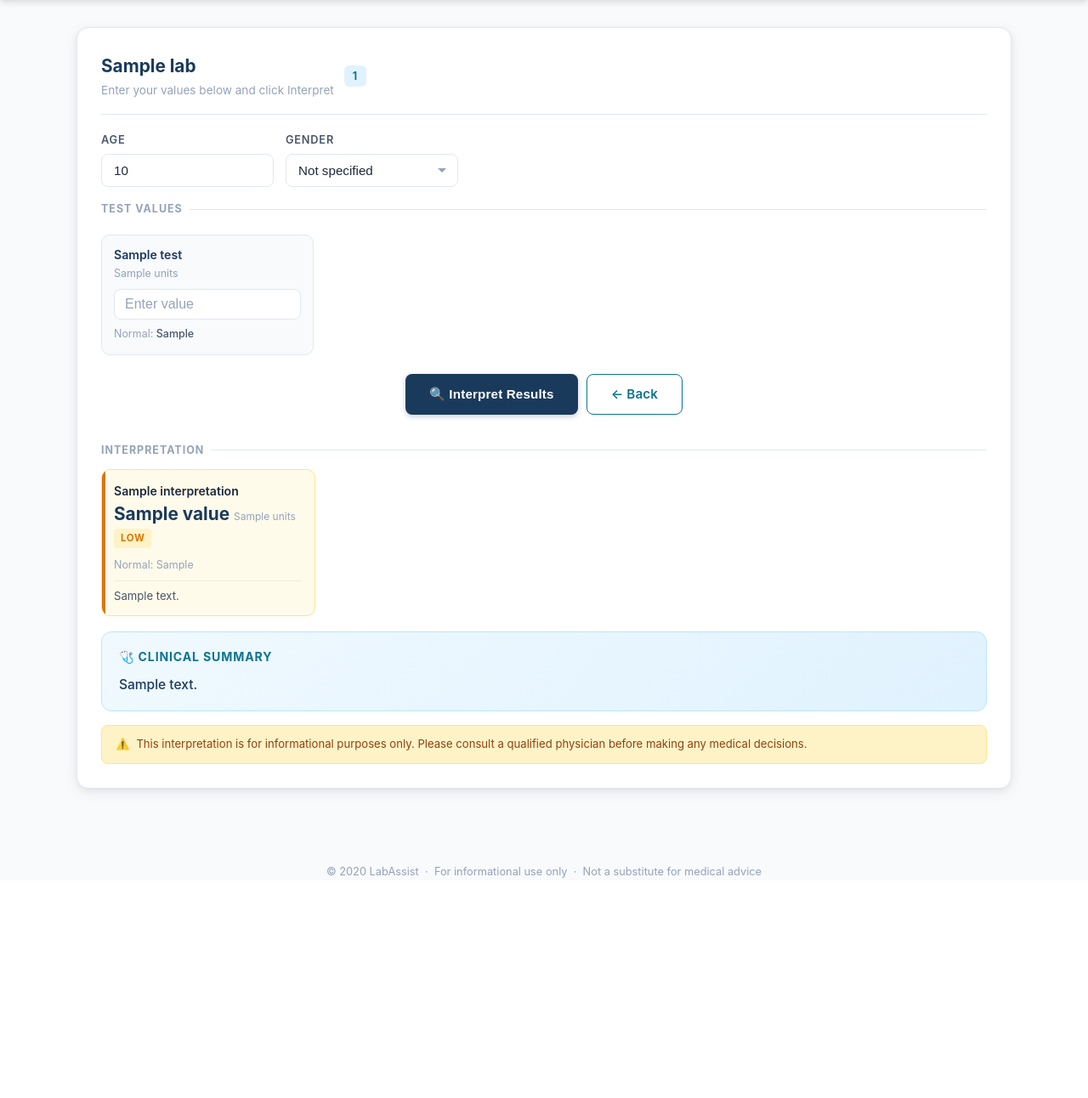
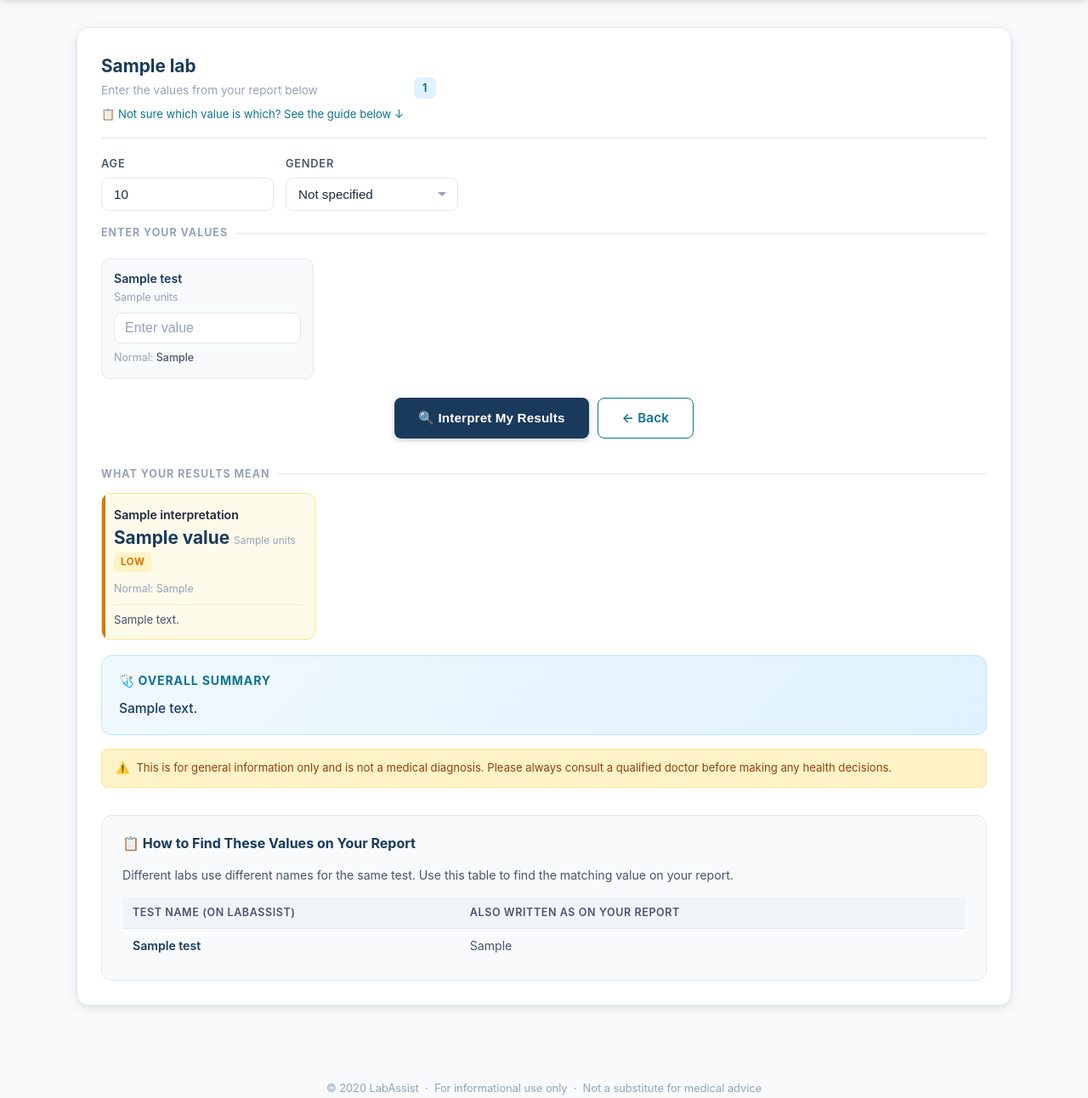
Before and after one commit to manast23/labassist, a Flask app: template templates/result.html in a window 1280 px wide. Shown: the part 62-1354 px from the top of the page at 85% size. Before the commit the page ends 1095 px from the top, so only its background shows below. Run offline with Flask 3, Linux system fonts and the light colour scheme; the template is opened without the code that fills it: most values are stand-ins (such as "Sample title", 1, 10 or a date in 2020).

Commit message:
Enhance result.html with styling and content updates

```diff
--- a/templates/result.html
+++ b/templates/result.html
@@ -4,6 +4,7 @@
   <meta charset="utf-8" />
   <meta name="viewport" content="width=device-width,initial-scale=1" />
   <title>{{ lab.panel_name }} — LabAssist</title>
+  <link rel="stylesheet" href="{{ url_for('static', filename='style.css') }}">
 
   <!-- Google Analytics -->
   <script async src="https://www.googletagmanager.com/gtag/js?id=G-2KEMHHEX3V"></script>
@@ -13,7 +14,62 @@
     gtag('js', new Date());
     gtag('config', 'G-2KEMHHEX3V');
   </script>
-  <link rel="stylesheet" href="{{ url_for('static', filename='style.css') }}">
+
+  <style>
+    .guide-section {
+      background: var(--gray-50);
+      border: 1.5px solid var(--gray-200);
+      border-radius: 12px;
+      padding: 20px 24px;
+      margin-top: 32px;
+    }
+    .guide-section h3 {
+      font-size: 1rem;
+      font-weight: 700;
+      color: var(--navy);
+      margin-bottom: 14px;
+      display: flex;
+      align-items: center;
+      gap: 8px;
+    }
+    .guide-table {
+      width: 100%;
+      border-collapse: collapse;
+      font-size: 0.88rem;
+    }
+    .guide-table th {
+      text-align: left;
+      padding: 8px 12px;
+      background: var(--gray-100);
+      color: var(--gray-600);
+      font-weight: 600;
+      font-size: 0.78rem;
+      text-transform: uppercase;
+      letter-spacing: 0.05em;
+      border-bottom: 1.5px solid var(--gray-200);
+    }
+    .guide-table td {
+      padding: 9px 12px;
+      border-bottom: 1px solid var(--gray-100);
+      color: var(--gray-800);
+      vertical-align: top;
+    }
+    .guide-table tr:last-child td { border-bottom: none; }
+    .guide-table td:first-child { font-weight: 600; color: var(--navy); width: 40%; }
+    .guide-table td:last-child { color: var(--gray-600); }
+    .scroll-hint {
+      display: inline-flex;
+      align-items: center;
+      gap: 5px;
+      font-size: 0.82rem;
+      color: var(--teal);
+      text-decoration: none;
+      margin-top: 6px;
+      cursor: pointer;
+    }
+    .scroll-hint:hover { text-decoration: underline; }
+    .what-means { font-size: 0.82rem; color: var(--gray-600); margin-top: 4px; }
+  </style>
 </head>
 <body>
   <div class="wrap">
@@ -36,7 +92,12 @@
         <div class="panel-header">
           <div>
             <h2>{{ lab.panel_name }}</h2>
-            <p class="muted" style="margin-top:2px;font-size:0.85rem;">Enter your values below and click Interpret</p>
+            <p class="muted" style="margin-top:2px;font-size:0.85rem;">Enter the values from your report below</p>
+            {% if lab.guide %}
+            <a class="scroll-hint" onclick="document.getElementById('guide').scrollIntoView({behavior:'smooth'})">
+              📋 Not sure which value is which? See the guide below ↓
+            </a>
+            {% endif %}
           </div>
           <span class="badge">{{ lab.id | upper }}</span>
         </div>
@@ -44,7 +105,6 @@
         <form action="{{ url_for('interpret') }}" method="post">
           <input type="hidden" name="lab_id" value="{{ lab.id }}">
 
-          <!-- Age & Gender -->
           <div class="row" style="max-width:420px;">
             <div class="col">
               <label class="label">Age</label>
@@ -60,8 +120,7 @@
             </div>
           </div>
 
-          <!-- Test values -->
-          <div class="section-label" style="margin-top:8px;">Test Values</div>
+          <div class="section-label" style="margin-top:8px;">Enter Your Values</div>
 
           <div class="grid">
             {% for test in lab.tests %}
@@ -77,16 +136,16 @@
 
           <div class="form-actions">
             <button class="btn btn-interpret" type="submit">
-              🔍 Interpret Results
+              🔍 Interpret My Results
             </button>
             <a href="{{ url_for('index') }}" class="btn btn-outline">← Back</a>
           </div>
         </form>
 
-        <!-- Results section -->
+        <!-- Results -->
         {% if interpretations %}
         <div style="margin-top:32px;">
-          <div class="section-label">Interpretation</div>
+          <div class="section-label">What Your Results Mean</div>
 
           <div class="grid-results">
             {% for it in interpretations %}
@@ -106,15 +165,41 @@
 
           {% if summary %}
           <div class="interpretation">
-            <h4>🩺 Clinical Summary</h4>
+            <h4>🩺 Overall Summary</h4>
             <p>{{ summary }}</p>
           </div>
           {% endif %}
 
           <div class="disclaimer" style="margin-top:16px;">
             <span>⚠️</span>
-            <span>This interpretation is for informational purposes only. Please consult a qualified physician before making any medical decisions.</span>
+            <span>This is for general information only and is not a medical diagnosis. Please always consult a qualified doctor before making any health decisions.</span>
           </div>
+        </div>
+        {% endif %}
+
+        <!-- Guide Section -->
+        {% if lab.guide %}
+        <div class="guide-section" id="guide">
+          <h3>📋 How to Find These Values on Your Report</h3>
+          <p style="font-size:0.88rem;color:var(--gray-600);margin-bottom:14px;">
+            Different labs use different names for the same test. Use this table to find the matching value on your report.
+          </p>
+          <table class="guide-table">
+            <thead>
+              <tr>
+                <th>Test Name (on LabAssist)</th>
+                <th>Also written as on your report</th>
+              </tr>
+            </thead>
+            <tbody>
+              {% for g in lab.guide %}
+              <tr>
+                <td>{{ g.test }}</td>
+                <td>{{ g.also_known_as }}</td>
+              </tr>
+              {% endfor %}
+            </tbody>
+          </table>
         </div>
         {% endif %}
 
```
